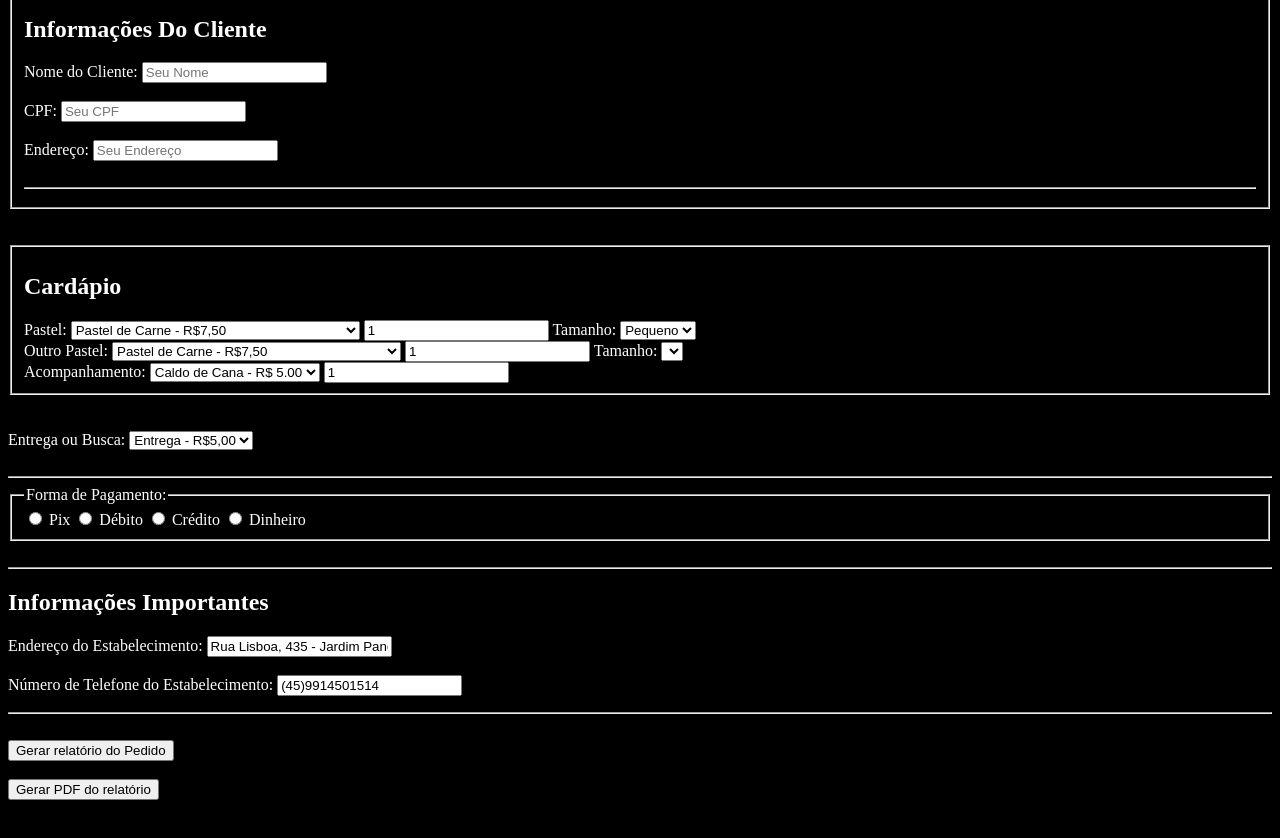
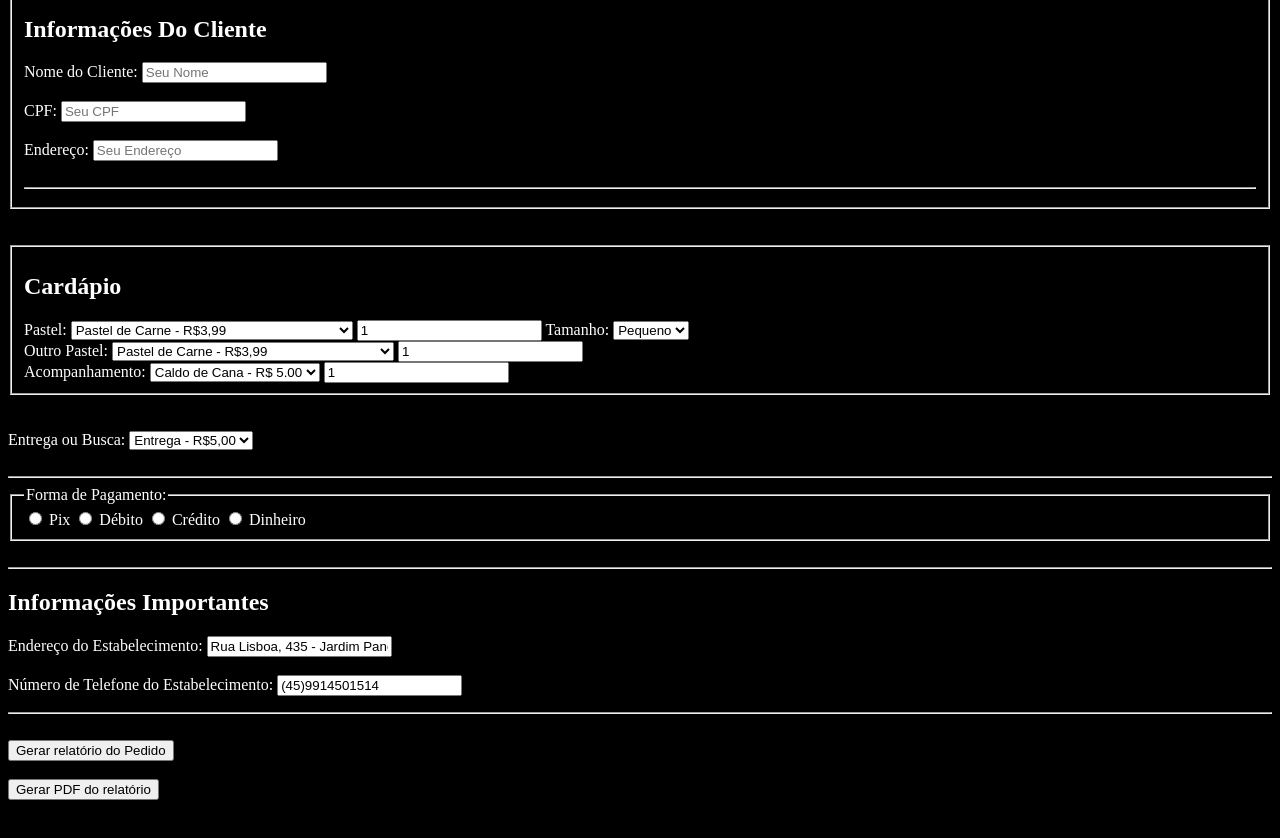
Before and after one commit to paulohenriquebiazus/la_casa_de_pastel_beta_9, a plain HTML site: page index.html in a window 1280 px wide. Shown: the part 48-886 px from the top of the page. Drawn offline with Linux system fonts and the light colour scheme.

Commit message:
Add files via upload

```diff
--- a/index.html
+++ b/index.html
@@ -43,10 +43,6 @@
         <label for="cardapioww">Outro Pastel: </label>
         <select id="cardapioww" name="cardapioww"></select>
         <input type="number" id="qtdCardapio2" value="1" min="0">
-
-
-        <label for="tamanho2">Tamanho: </label>
-        <select id="tamanho2" name="tamanho2"></select>
         <br>
 
         <label for="acompanhantee">Acompanhamento: </label>
--- a/script.js
+++ b/script.js
@@ -1,23 +1,23 @@
 const cardapio_loja = [
-    { id: "Carne", pastel: " Pastel de Carne - R$7,50 ", preco: 7.50                  },
-    { id: "Frango", pastel: " Pastel de Frango - R$7,50 ", preco: 7.50                },
-    { id: "Chocolate", pastel: " Pastel de Chocolate - R$10,00 ", preco: 10.00          },
-    { id: "ChocolateMorango", pastel: " Pastel de Chocolate com Morango - R$10,00 ", preco: 10.00   },
-    { id: "Queijo", pastel: " Pastel de Queijo - R$7,50 ", preco: 7.50                },
-    { id: "CarneQueijo", pastel: " Pastel de Carne com Queijo - R$7,50 ", preco: 7.50 },
-    { id: "Cheddar", pastel: " Pastel de Carne com Cheddar - R$10,00 ", preco: 10.00    },
-    { id: "Cheddar", pastel: " Pastel de Frango com Catupiri - R$10,00 ", preco: 10.00    }
+    { id: "Carne", pastel: " Pastel de Carne - R$3,99 ", preco: 3.99                  },
+    { id: "Frango", pastel: " Pastel de Frango - R$3,99 ", preco: 3.99                },
+    { id: "Chocolate", pastel: " Pastel de Chocolate - R$6,99 ", preco: 6.99          },
+    { id: "ChocolateMorango", pastel: " Pastel de Chocolate com Morango - R$6,99 ", preco: 6.99   },
+    { id: "Queijo", pastel: " Pastel de Queijo - R$3,99 ", preco: 3.99                },
+    { id: "CarneQueijo", pastel: " Pastel de Carne com Queijo - R$3,99 ", preco: 3.99 },
+    { id: "Cheddar", pastel: " Pastel de Carne com Cheddar - R$6,99 ", preco: 6.99    },
+    { id: "Cheddar", pastel: " Pastel de Frango com Catupiri - R$6,99 ", preco: 6.99    }
 ];
 
 const cardapio_loja_2 = [
-    { id: "Carne", pastel: " Pastel de Carne - R$7,50 ", preco: 7.50                  },
-    { id: "Frango", pastel: " Pastel de Frango - R$7,50 ", preco: 7.50                },
-    { id: "Chocolate", pastel: " Pastel de Chocolate - R$10,00 ", preco: 10.00          },
-    { id: "ChocolateMorango", pastel: " Pastel de Chocolate com Morango - R$10,00 ", preco: 10.00   },
-    { id: "Queijo", pastel: " Pastel de Queijo - R$7,50 ", preco: 7.50                },
-    { id: "CarneQueijo", pastel: " Pastel de Carne com Queijo - R$7,50 ", preco: 7.50 },
-    { id: "Cheddar", pastel: " Pastel de Carne com Cheddar - R$10,00 ", preco: 10.00    },
-    { id: "Cheddar", pastel: " Pastel de Frango com Catupiri - R$10,00 ", preco: 10.00    },
+    { id: "Carne", pastel: " Pastel de Carne - R$3,99 ", preco: 3.99                  },
+    { id: "Frango", pastel: " Pastel de Frango - R$3,99 ", preco: 3.99                },
+    { id: "Chocolate", pastel: " Pastel de Chocolate - R$6,99 ", preco: 6.99          },
+    { id: "ChocolateMorango", pastel: " Pastel de Chocolate com Morango - R$6,99 ", preco: 6.99   },
+    { id: "Queijo", pastel: " Pastel de Queijo - R$3,99 ", preco: 3.99                },
+    { id: "CarneQueijo", pastel: " Pastel de Carne com Queijo - R$3,99 ", preco: 3.99 },
+    { id: "Cheddar", pastel: " Pastel de Carne com Cheddar - R$6,99 ", preco: 6.99    },
+    { id: "Cheddar", pastel: " Pastel de Frango com Catupiri - R$6,99 ", preco: 6.99    },
     { id: "Nada", pastel: " Nada ", preco: 0.00                               }
 ];
 
```
